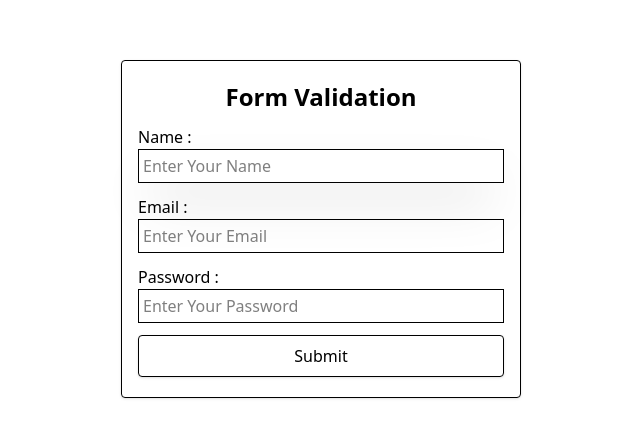
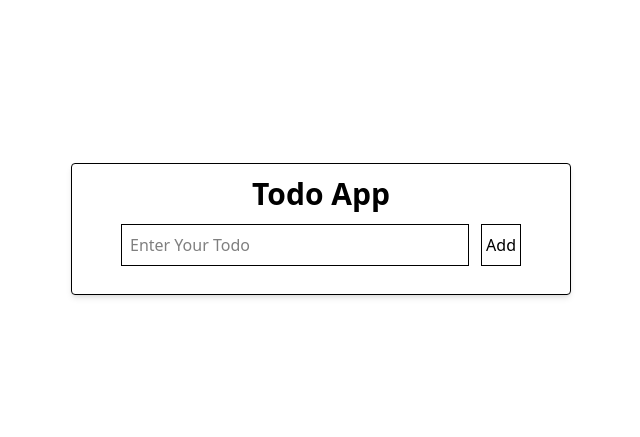
Before and after one commit to harimaurya111/React-25-Project, a React (Vite) app in the folder React-projects/: page / in a window 1280 px wide. Shown: the part 171-608 px from the top of the page, without its empty margins (319-959 px from the left). Built offline with nearby package versions, Linux system fonts and the light colour scheme.

Commit message:
todo-commit

```diff
--- a/React-projects/package.json
+++ b/React-projects/package.json
@@ -14,6 +14,7 @@
     "qrcode": "^1.5.4",
     "react": "^19.1.0",
     "react-dom": "^19.1.0",
+    "react-hook-form": "^7.57.0",
     "react-qr-code": "^2.0.15",
     "tailwindcss": "^4.1.10"
   },
--- a/React-projects/src/App.jsx
+++ b/React-projects/src/App.jsx
@@ -7,6 +7,7 @@ import QrCodeGenrator from './components/QrCodeGenrator'
 import RandomColor from './components/RandomColor'
 import StarRating from './components/StarRating'
 import ThemeToggle from './components/ThemeToggle'
+import TodiList from './components/TodiList'
 
 function App() {
 
@@ -18,7 +19,8 @@ function App() {
       {/* <RandomColor/> */}
       {/* <LoadMore/> */}
       {/* <ThemeToggle/> */}
-      <FormHandling/>
+      {/* <FormHandling/> */}
+      <TodiList/>
     </>
   )
 }
--- /dev/null
+++ b/React-projects/src/components/TodiList.jsx
@@ -0,0 +1,44 @@
+    import React, { useState } from 'react'
+
+    const TodiList = () => {
+
+        const [todo, setTodo] = useState("")
+        const [todos, setTodos] = useState([])
+
+        function addTodo() {
+            if (todo.trim() == "") return
+            setTodos([...todos, { id: Date.now(), text: todo, completed: false }])
+            setTodo("")
+        }
+
+        function removeTodo (id){
+        setTodos(todos.filter((item) => item.id !== id))
+        }
+
+
+        const handleToggle = (id)=>{
+        setTodos(todos.map((item)=> item.id ===id ? {...item ,completed : !item.completed} : item))
+        }
+
+        return (
+            <div className='flex w-full h-screen text-center justify-center items-center flex-col'>
+                <div className='w-[500px] px-2 pb-4 flex flex-col justify-center items-center border rounded  shadow-md'>
+                    <p className='text-center text-3xl font-bold my-3'>Todo App</p>
+                    <div className='flex gap-3 w-[400px] mb-3'>
+                        <input onChange={(e) => setTodo(e.target.value)} value={todo} type="text" placeholder='Enter Your Todo' className='p-2 border w-full' />
+                        <button onClick={addTodo} className='py-1 px-1 border cursor-pointer hover:bg-blue-500'>Add</button>
+                    </div>
+
+                    <ul className='flex w-[83%] flex-col'>
+                        {
+                            todos && todos.map((item) => (
+                                <li key={item.id} className='border w-full flex my-1 p-2 justify-between items-center px-2'><span onClick={()=>handleToggle(item.id)} className={`${item.completed ? "line-through" : ""} cursor-pointer text-xl `}>{item.text}</span><button onClick={()=>removeTodo(item.id)} className='cursor-pointer text-2xl'>x</button></li>
+                            ))
+                        }
+                    </ul>
+                </div>
+            </div>
+        )
+    }
+
+    export default TodiList
```
Also changed, not shown: 1 other file (tests, documents, lock files or other folders).
